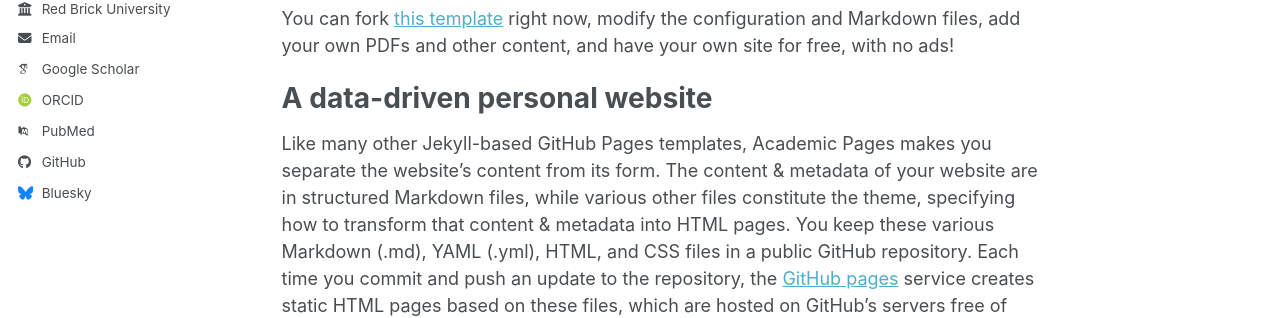
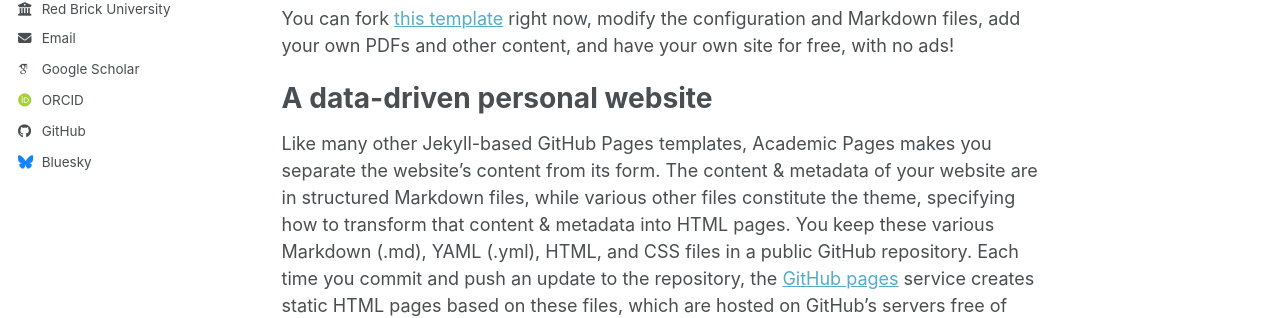
Before and after one commit to JunkaiWang-TheoPhy/JunkaiWang-TheoPhy.github.io, a Jekyll site: the page built from _pages/about.md, in a window 1280 px wide. Shown: the part 404-722 px from the top of the page. Built offline with Jekyll 4.4.1, drawn with Linux system fonts in a browser that asks for light colours; some web fonts are replaced; a script bundle is joined from its source files by our own code; library files that are not in the unit come from our copies.

Commit message:
Update _config.yml

```diff
--- a/_config.yml
+++ b/_config.yml
@@ -41,7 +41,7 @@
   orcid            : "https://orcid.org/yourorcidurl"
   semantic         : # URL
   ssrn             : # URL
-  pubmed           : "https://www.ncbi.nlm.nih.gov/pubmed/?term=john+snow"
+  ## pubmed           : "https://www.ncbi.nlm.nih.gov/pubmed/?term=john+snow"
   researchgate     : # URL
   scopus           : # URL
   zotero           : # URL
```
